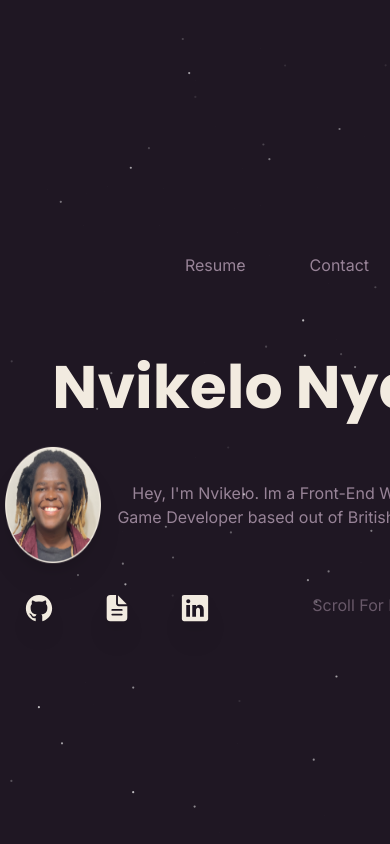
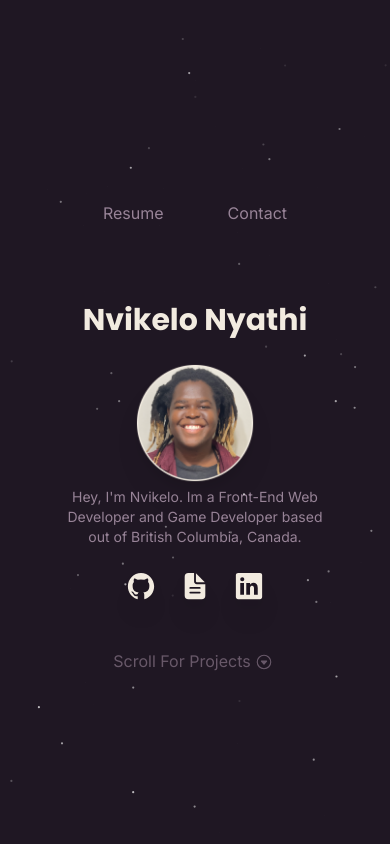
Before and after one commit to Nyavix/Nvikelo-Web-Portfolio, a Next.js app: page / in a window 390 px wide. Built offline with nearby package versions, Linux system fonts and the light colour scheme.

Commit message:
Update page.tsx

```diff
--- a/app/page.tsx
+++ b/app/page.tsx
@@ -10,7 +10,7 @@ import Panel from './components/panels'
 export default function Home() {
   return (
     <main>
-      <div className='snap-y snap-mandatory h-screen w-screen overflow-x-hidden overflow-y-auto'>
+      <div className='snap-y snap-mandatory h-screen w-screen overflow-x-auto overflow-y-auto'>
       <Particles
           className="absolute inset-0 -z-10 animate-title bg-dark-violet"
           quantity={100}
@@ -19,41 +19,45 @@ export default function Home() {
           <div className='text-center m-auto'>
             <ul className='flex flex-row justify-center h-auto p-14'>
               <li className='basis-1 px-8'>
+              <a href="https://drive.google.com/file/d/1tOWZzemTzA2dCMJNaVnbrOyYPa2QHqZM/view?usp=sharing">
                   <h1 className='text-pastel-pink text-opacity-60 hover:text-opacity-100 cursor-pointer animate-fade-in'>
                     Resume
                   </h1>
+                </a>
               </li>
               <li className='basis-1 px-8'>
+              <a href="nvikelo2000@gmail.com">
                   <h1 className='text-pastel-pink text-opacity-60 hover:text-opacity-100 cursor-pointer animate-fade-in'>
                     Contact
                   </h1>
+                </a>
               </li>
             </ul>
-            <h1 className='text-6xl font-poppins text-off-white py-6 animate-title'>
+            <h1 className='text-3xl md:text-6xl font-poppins text-off-white py-6 animate-title'>
               Nvikelo Nyathi
             </h1>
-            <div className='flex sm:flex-col items-center justify-center animate-fade-in'>
-              <div className='drop-shadow-xl'>
-                <Image src={propic} alt="none" className='h-32 w-32 border-2'/>
+            <div className='flex flex-col md:flex-row items-center justify-center animate-fade-in'>
+              <div className=' drop-shadow-xl '>
+                <Image src={propic} alt="none" className='h-32 w-32 border-2 '/>
               </div>
-              <p className='max-w-md px-2 text-pastel-pink text-opacity-60'>
+              <p className='w-72 text-sm md:text-lg md:max-w-md px-1 text-pastel-pink text-opacity-60 '>
                 Hey, I&apos;m Nvikelo. Im a Front-End Web Developer and Game Developer
                 based out of British Columbia, Canada.
               </p>
             </div>
-            <div className='flex justify-center'>
-              <ul className='flex animate-fade-in'>
-                <li className='p-6'>
-                  <a href="#"><IoLogoGithub className='text-off-white text-3xl drop-shadow-xl  hover:animate-wiggle'/></a>
+            <div className='flex flex-col md:flex-row justify-center '>
+              <ul className='flex justify-center md:justify-start animate-fade-in'>
+                <li className='py-6 px-3'>
+                  <a href="https://github.com/Nyavix"><IoLogoGithub className='text-off-white text-3xl drop-shadow-xl  hover:animate-wiggle'/></a>
                 </li>
-                <li className='p-6'>
-                  <a href="#"><IoDocumentText className='text-off-white text-3xl drop-shadow-xl  hover:animate-wiggle'/></a>
+                <li className='py-6 px-3'>
+                  <a href="https://drive.google.com/file/d/1tOWZzemTzA2dCMJNaVnbrOyYPa2QHqZM/view?usp=sharing"><IoDocumentText className='text-off-white text-3xl drop-shadow-xl  hover:animate-wiggle'/></a>
                 </li>
-                <li className='p-6'>
-                  <a href="#"><IoLogoLinkedin height={32} className='text-off-white text-3xl drop-shadow-xl  hover:animate-wiggle'/></a>
+                <li className='py-6 px-3'>
+                  <a href="#https://www.linkedin.com/in/nvikelo-nyathi-373b09277/"><IoLogoLinkedin height={32} className='text-off-white text-3xl drop-shadow-xl  hover:animate-wiggle'/></a>
                 </li>
               </ul>
-              <div className='w-80 p-6 flex text-pastel-pink text-opacity-50 animate-pulse justify-center '>
+              <div className='w-26 md:w-80 p-6 flex text-pastel-pink text-opacity-50 animate-pulse justify-center '>
                 <h1 className='animate-fade-in'>Scroll For Projects</h1>
                 <IoCaretDownCircleOutline className='m-1 text-lg animate-fade-in'/>
               </div>
@@ -62,11 +66,13 @@ export default function Home() {
         </div>
 
         <div className='snap-start h-screen w-screen bg-dev-pattern'>
-          <div className='py-12 px-12 xl:px-48 flex justify-between'>
+          <div className='py-12 px-6 xl:px-48 flex justify-between'>
             <h1 className='text-5xl text-off-white font-poppins'>Projects</h1>
+            <a href="https://drive.google.com/file/d/1tOWZzemTzA2dCMJNaVnbrOyYPa2QHqZM/view?usp=sharing">
               <h1 className='text-pastel-pink text-right px-4 text-opacity-60 hover:text-opacity-100 cursor-pointer animate-fade-in'>
                 Resume
               </h1>
+            </a>
           </div>
           <div className=' h-px sm:mx-12 md:mx-24 bg-gradient-to-r from-off-white'></div>
           <div className='justify-center p-4 shadow-lg flex flex-wrap gap-6 md:mx-12 xl:mx-48 my-8 h-3/4 overflow-y-auto lg:overflow-x-auto'>
```
Lines whose indentation alone changed are shown as unchanged.
